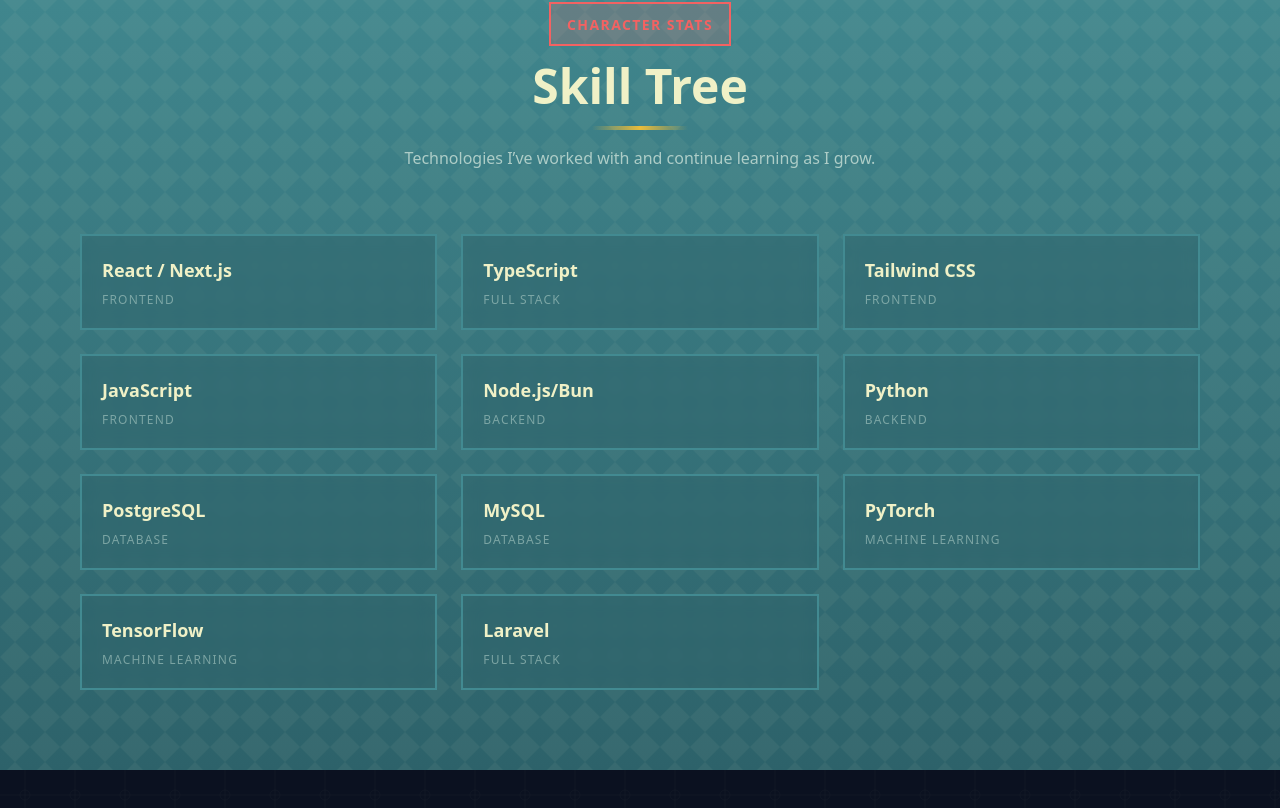
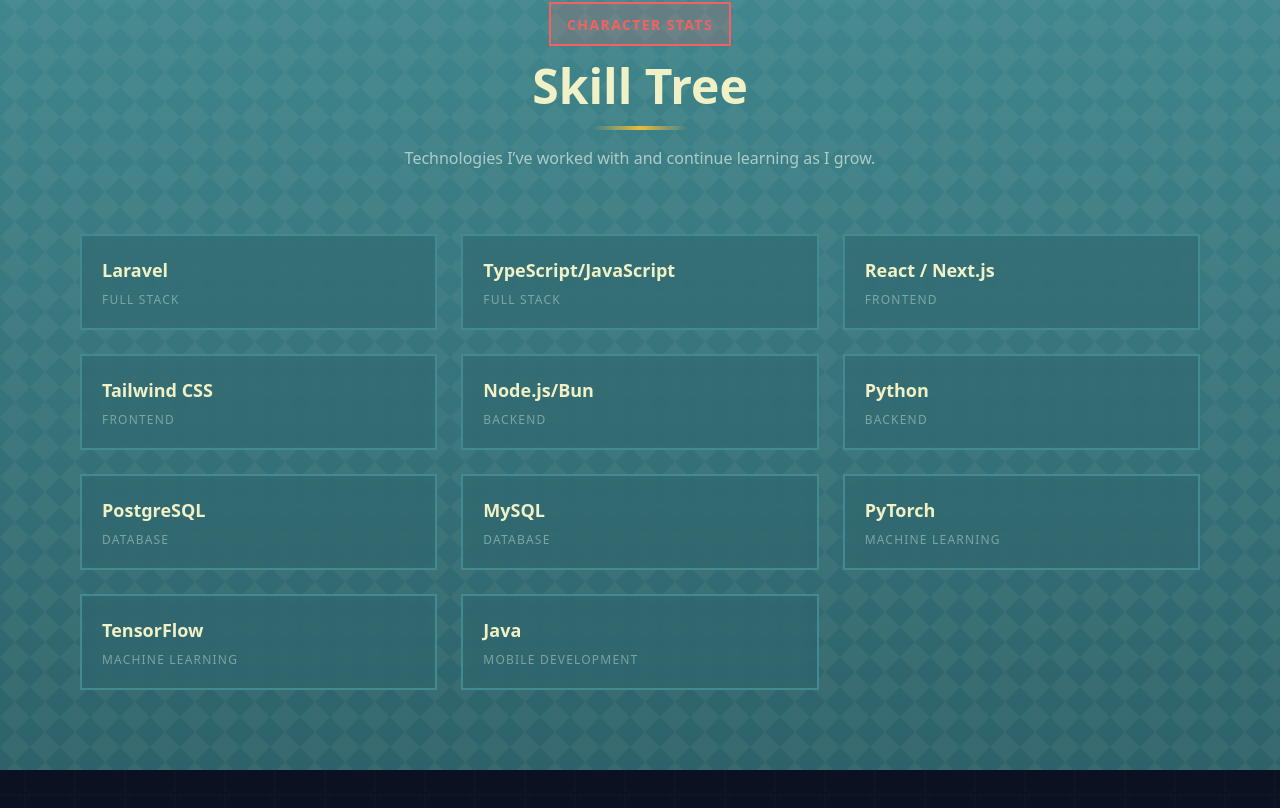
Before and after one commit to FadQode/next-porto-web, a Next.js app: page / in a window 1280 px wide. Shown: the part 2983-3791 px from the top of the page. Built offline with nearby package versions, Linux system fonts and the light colour scheme.

Commit message:
feat: add an SEO

```diff
--- /dev/null
+++ b/googlec87b45e6cf085e96.html
@@ -0,0 +1 @@
+google-site-verification: googlec87b45e6cf085e96.html
--- a/package.json
+++ b/package.json
@@ -6,7 +6,8 @@
     "dev": "next dev",
     "build": "next build",
     "start": "next start",
-    "lint": "eslint"
+    "lint": "eslint",
+    "tauri": "tauri"
   },
   "dependencies": {
     "class-variance-authority": "^0.7.1",
@@ -24,6 +25,7 @@
   },
   "devDependencies": {
     "@tailwindcss/postcss": "^4",
+    "@tauri-apps/cli": "^2.10.1",
     "@types/node": "^20",
     "@types/react": "^19",
     "@types/react-dom": "^19",
--- a/public/section-reference/skills.ts
+++ b/public/section-reference/skills.ts
@@ -9,27 +9,27 @@
 
 export const skills: Skill[] = [
   {
+    name: 'Laravel',
+    stage: 'Using',
+    note: 'Used in simple NoSQL experiments',
+    category: 'Full Stack',
+  },
+  {
+    name: 'TypeScript/JavaScript',
+    stage: 'Learning',
+    note: 'Learning to apply types gradually in projects',
+    category: 'Full Stack',
+  },
+  {
     name: 'React / Next.js',
     stage: 'Using',
     note: 'Used in personal projects and this portfolio',
     category: 'Frontend',
   },
   {
-    name: 'TypeScript',
-    stage: 'Learning',
-    note: 'Learning to apply types gradually in projects',
-    category: 'Full Stack',
-  },
-  {
     name: 'Tailwind CSS',
     stage: 'Comfortable',
     note: 'Used to build responsive layouts and components',
-    category: 'Frontend',
-  },
-  {
-    name: 'JavaScript',
-    stage: 'Using',
-    note: 'Primary language for frontend development',
     category: 'Frontend',
   },
   {
@@ -69,10 +69,10 @@
     category: 'Machine Learning',
   },
   {
-    name: 'Laravel',
-    stage: 'Using',
-    note: 'Used in simple NoSQL experiments',
-    category: 'Full Stack',
+    name: 'Java',
+    stage: 'Learning',
+    note: 'Learning to apply types gradually in projects',
+    category: 'Mobile Development',
   },
 
 ];
```
Also changed, not shown: 1 other file (tests, documents, lock files or other folders).
